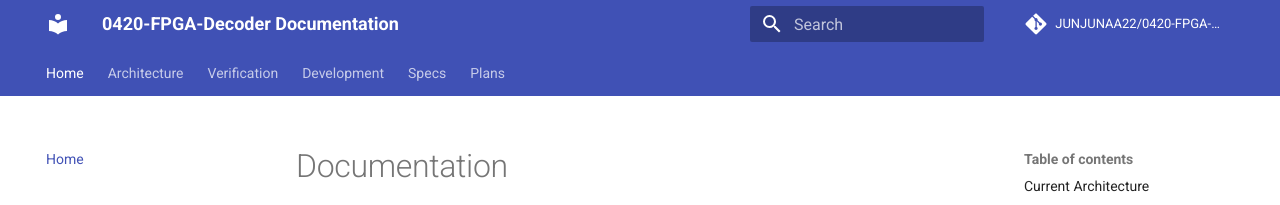
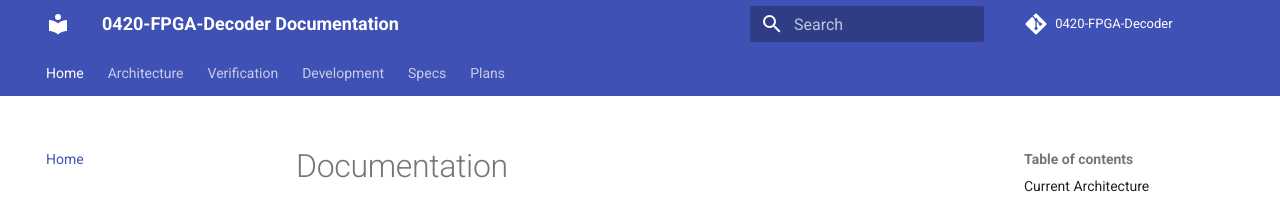
Before and after one commit to JUNJUNAA22/0420-FPGA-Decoder-docs, an MkDocs documentation site: the page built from docs/README.md, in a window 1280 px wide. Shown: the top 205 px of the page. Built offline with MkDocs 1.6.1 and Material for MkDocs 9.7.7, drawn with Linux system fonts in a browser that asks for light colours; comment, search, counter and statistics services are not loaded.

Commit message:
docs: point site repo link to main repository

```diff
--- a/mkdocs.yml
+++ b/mkdocs.yml
@@ -1,8 +1,8 @@
 site_name: 0420-FPGA-Decoder Documentation
 site_description: Public documentation for the 0420 FPGA decoder workspace
 site_url: https://junjunaa22.github.io/0420-FPGA-Decoder-docs/
-repo_url: https://github.com/JUNJUNAA22/0420-FPGA-Decoder-docs
-repo_name: JUNJUNAA22/0420-FPGA-Decoder-docs
+repo_url: https://github.com/QuAIR/0420-FPGA-Decoder
+repo_name: 0420-FPGA-Decoder
 
 theme:
   name: material
```
